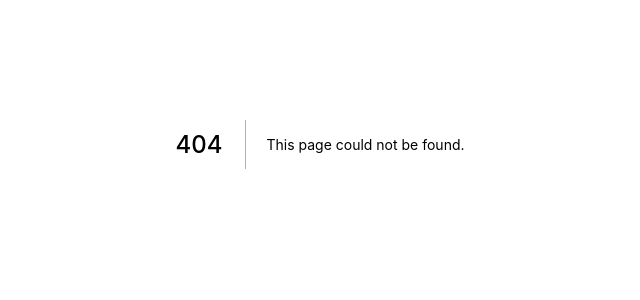
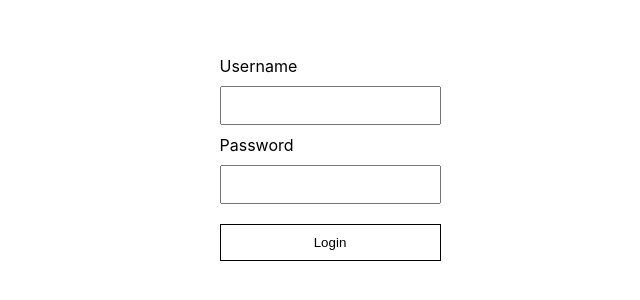
Before and after one commit to sarveshshejwadkar/int-book-store, a Next.js app: page /admin in a window 1280 px wide. Before the commit this address had no page. Shown: the part 256-556 px from the top of the page, without its empty margins (320-960 px from the left). Built offline with nearby package versions, Linux system fonts and the light colour scheme.

Commit message:
add next auth

```diff
--- a/models/User.js
+++ b/models/User.js
@@ -5,6 +5,8 @@ const ObjectId = Schema.ObjectId;
 
 const user = new Schema({
   id: ObjectId,
+  name: String,
+  email: String,
   username: String,
   password: String,
   date: Date
--- a/package.json
+++ b/package.json
@@ -11,6 +11,7 @@
     "mongodb": "^3.6.4",
     "mongoose": "^5.12.0",
     "next": "10.0.8",
+    "next-auth": "^3.11.2",
     "react": "17.0.1",
     "react-dom": "17.0.1"
   }
--- a/pages/_app.js
+++ b/pages/_app.js
@@ -1,7 +1,12 @@
 import '../styles/globals.css'
+import { Provider } from 'next-auth/client'
 
 function MyApp({ Component, pageProps }) {
-  return <Component {...pageProps} />
+  return (
+    <Provider session={pageProps.session}>
+      <Component {...pageProps} />
+    </Provider>
+  )
 }
 
 export default MyApp
--- /dev/null
+++ b/pages/admin/index.js
@@ -0,0 +1,68 @@
+import Head from 'next/head'
+import styles from '../../styles/Admin.module.css'
+import React, {useState, useEffect} from 'react'
+import { useRouter } from 'next/router'
+import { signIn } from 'next-auth/client'
+
+export default function Login() {
+
+  const [username, setUsername] = useState('');
+  const [password, setPassword] = useState('');
+  const [message, setMessage] = useState('');
+  const router = useRouter()
+
+  async function loginAdmin(e) {
+    e.preventDefault();
+      signIn('credentials', {
+        username,
+        password,
+        callbackUrl: `${window.location.origin}/admin/dashboard`,
+      })
+  }
+
+  useEffect(() => {
+    if (router.query.error) {
+      setMessage('Invalid Credentials') // Shown below the input field in my example
+    }
+  }, [router])
+
+  return (
+    <div className={styles.container}>
+      <Head>
+        <title>Book Store</title>
+        <link rel="icon" href="/favicon.ico" />
+      </Head>
+
+      <main className={styles.main}>
+
+        <div className={styles.grid}>
+
+          <form onSubmit={loginAdmin}>
+
+            <div>
+              <label htmlFor="username">Username</label>
+              <br />
+              <input type="text" name="username" value={username} onChange={(e) => setUsername(e.target.value)} />
+            </div>
+
+            <div>
+              <label htmlFor="password">Password</label>
+              <br />
+              <input type="password" autoComplete="off" name="password" value={password} onChange={(e) => setPassword(e.target.value)} />
+            </div>
+
+            <div className="center">
+              <button type="submit" >Login</button>
+            </div>
+
+            <p className="error">{message}</p>
+
+          </form>
+
+        </div>
+
+      </main>
+
+    </div>
+  )
+}
--- a/pages/api/adminLogin.js
+++ b/pages/api/adminLogin.js
@@ -3,7 +3,6 @@ import User from '../../models/User'
 
 const handler = async (req, res) => {
   if (req.method === 'POST') {
-    console.log(req.body)
     const { username, password } = req.body;
     if (username && password) {
         try {
```
Also changed, not shown: pages/api/auth/[...nextauth].js (added, +54 -0 lines), 1 other file (tests, documents, lock files or other folders).
